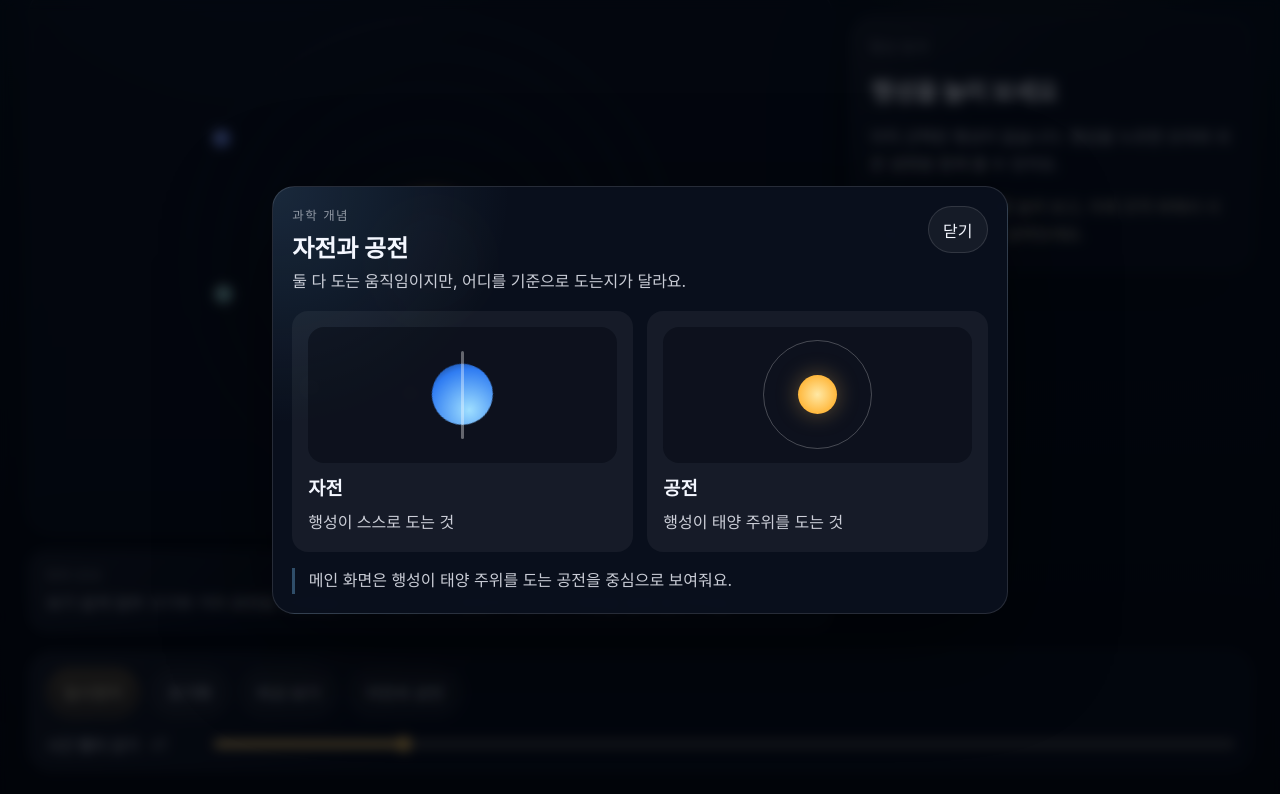
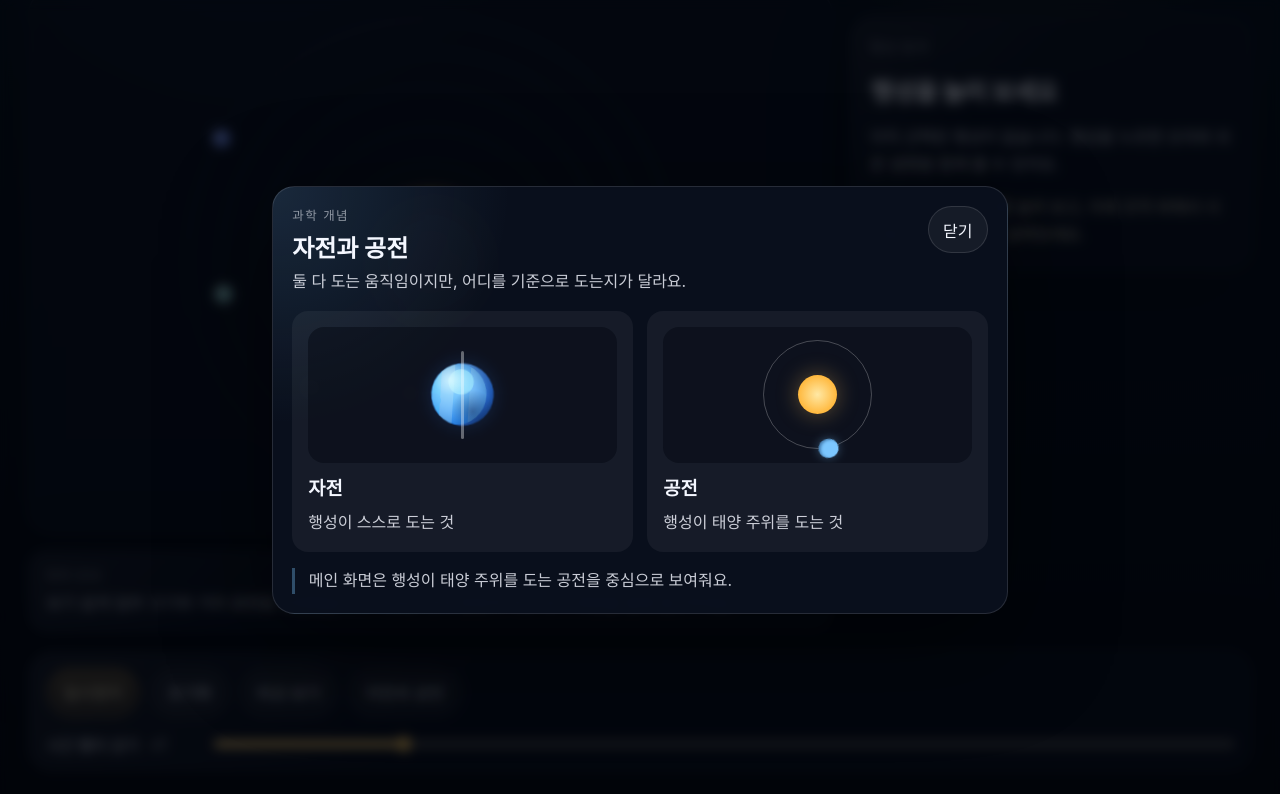
Before and after one commit to WBmaker2/interactive-solar-system, a React (Vite) app: page / in a window 1280 px wide. Both pictures are taken after a click on the button "자전과 공전". Shown: the part 285-1079 px from the top of the page. Built offline with nearby package versions, Linux system fonts and the light colour scheme.

Commit message:
fix: improve motion guide animations

```diff
--- a/src/components/ui/MotionGuideDialog.tsx
+++ b/src/components/ui/MotionGuideDialog.tsx
@@ -125,7 +125,10 @@ export default function MotionGuideDialog({
         <div className="motion-guide__cards">
           <article className="motion-guide__card">
             <div className="motion-guide__visual motion-guide__visual--spin" aria-hidden="true">
-              <span className="motion-guide__planet" />
+              <span className="motion-guide__planet motion-guide__planet--spin">
+                <span className="motion-guide__planet-surface" />
+                <span className="motion-guide__planet-highlight" />
+              </span>
               <span className="motion-guide__axis" />
             </div>
             <h3>자전</h3>
@@ -136,7 +139,9 @@ export default function MotionGuideDialog({
             <div className="motion-guide__visual motion-guide__visual--orbit" aria-hidden="true">
               <span className="motion-guide__sun" />
               <span className="motion-guide__orbit-ring" />
-              <span className="motion-guide__orbit-planet" />
+              <span className="motion-guide__orbit-rotator">
+                <span className="motion-guide__orbit-planet" />
+              </span>
             </div>
             <h3>공전</h3>
             <p>행성이 태양 주위를 도는 것</p>
--- a/src/styles/app.css
+++ b/src/styles/app.css
@@ -682,11 +682,55 @@ input {
 }
 
 .motion-guide__planet {
+  position: relative;
   width: 3.8rem;
   height: 3.8rem;
   border-radius: 999px;
   background: radial-gradient(circle at 30% 30%, #9fdfff, #2f7cf2 68%, #0f2d63);
-  animation: motion-guide-spin 5s linear infinite;
+  overflow: hidden;
+  box-shadow:
+    inset -0.45rem 0 0.85rem rgba(4, 17, 43, 0.4),
+    0 0 18px rgba(47, 124, 242, 0.2);
+}
+
+.motion-guide__planet--spin {
+  animation: motion-guide-planet-wobble 5s ease-in-out infinite;
+}
+
+.motion-guide__planet-surface,
+.motion-guide__planet-highlight {
+  position: absolute;
+  inset: 0;
+  border-radius: inherit;
+}
+
+.motion-guide__planet-surface {
+  left: -38%;
+  width: 176%;
+  background:
+    radial-gradient(circle at 28% 36%, rgba(170, 237, 255, 0.95) 0 11%, transparent 12%),
+    radial-gradient(circle at 52% 62%, rgba(13, 78, 161, 0.85) 0 10%, transparent 11%),
+    radial-gradient(circle at 76% 30%, rgba(111, 216, 255, 0.65) 0 13%, transparent 14%),
+    linear-gradient(
+      90deg,
+      rgba(5, 31, 79, 0.78) 0 10%,
+      rgba(53, 159, 255, 0.1) 10% 18%,
+      rgba(8, 83, 173, 0.78) 18% 31%,
+      rgba(148, 230, 255, 0.42) 31% 42%,
+      rgba(11, 109, 209, 0.88) 42% 58%,
+      rgba(125, 213, 255, 0.45) 58% 70%,
+      rgba(7, 58, 132, 0.84) 70% 84%,
+      rgba(123, 220, 255, 0.34) 84% 100%
+    );
+  mix-blend-mode: screen;
+  opacity: 0.9;
+  animation: motion-guide-spin-surface 3.2s linear infinite;
+}
+
+.motion-guide__planet-highlight {
+  background:
+    radial-gradient(circle at 28% 26%, rgba(255, 255, 255, 0.34), transparent 26%),
+    radial-gradient(circle at 68% 76%, rgba(5, 14, 44, 0.4), transparent 34%);
 }
 
 .motion-guide__axis {
@@ -713,17 +757,24 @@ input {
   border: 1px solid rgba(255, 255, 255, 0.24);
 }
 
+.motion-guide__orbit-rotator {
+  position: absolute;
+  inset: 0;
+  animation: motion-guide-orbit 6s linear infinite;
+}
+
 .motion-guide__orbit-planet {
   position: absolute;
   top: 50%;
   left: 50%;
   width: 1.2rem;
   height: 1.2rem;
-  margin: -0.6rem;
   border-radius: 999px;
   background: #7cc7ff;
-  transform-origin: 0 3.4rem;
-  animation: motion-guide-orbit 6s linear infinite;
+  box-shadow:
+    0 0 10px rgba(124, 199, 255, 0.35),
+    inset -0.12rem -0.08rem 0.18rem rgba(6, 39, 84, 0.45);
+  transform: translate(-50%, calc(-50% - 3.4rem));
 }
 
 .motion-guide__context {
@@ -1112,7 +1163,28 @@ input {
   }
 }
 
-@keyframes motion-guide-spin {
+@keyframes motion-guide-spin-surface {
+  from {
+    transform: translateX(0);
+  }
+
+  to {
+    transform: translateX(-32%);
+  }
+}
+
+@keyframes motion-guide-planet-wobble {
+  0%,
+  100% {
+    transform: rotate(-4deg) scale(1);
+  }
+
+  50% {
+    transform: rotate(4deg) scale(1.02);
+  }
+}
+
+@keyframes motion-guide-orbit {
   from {
     transform: rotate(0deg);
   }
@@ -1121,13 +1193,3 @@ input {
     transform: rotate(360deg);
   }
 }
-
-@keyframes motion-guide-orbit {
-  from {
-    transform: rotate(0deg) translateY(-3.4rem);
-  }
-
-  to {
-    transform: rotate(360deg) translateY(-3.4rem);
-  }
-}
```
Also changed, not shown: 1 other file (tests, documents, lock files or other folders).
